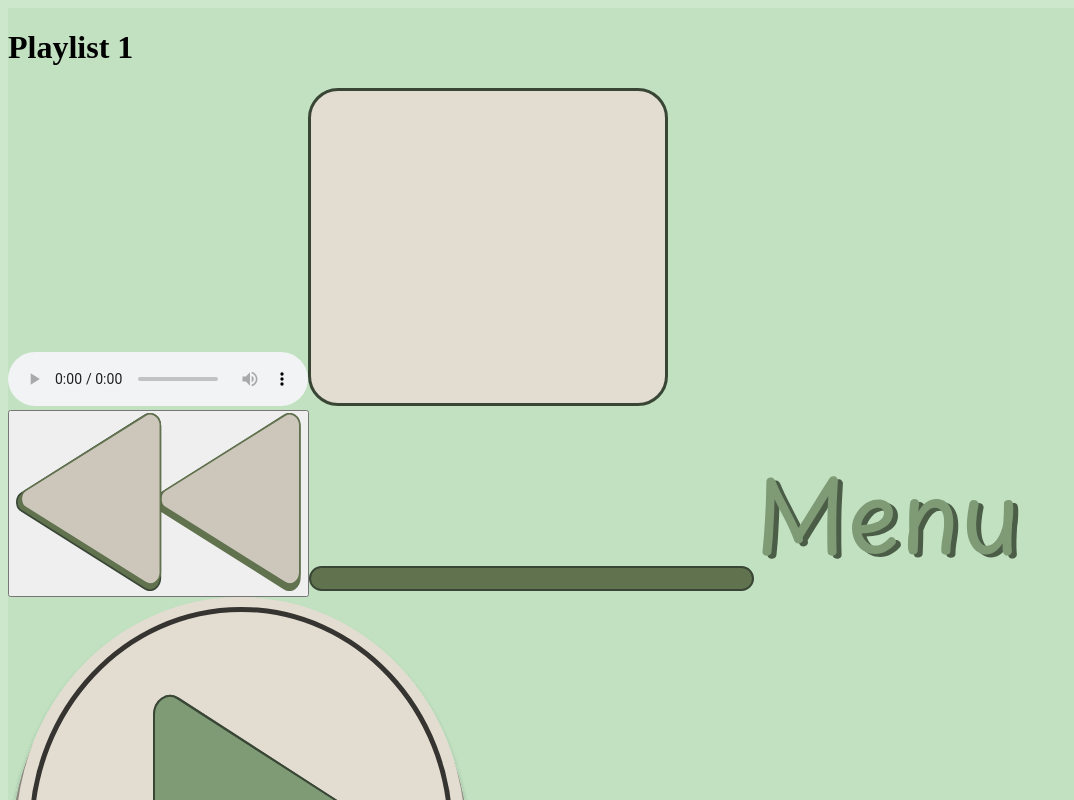
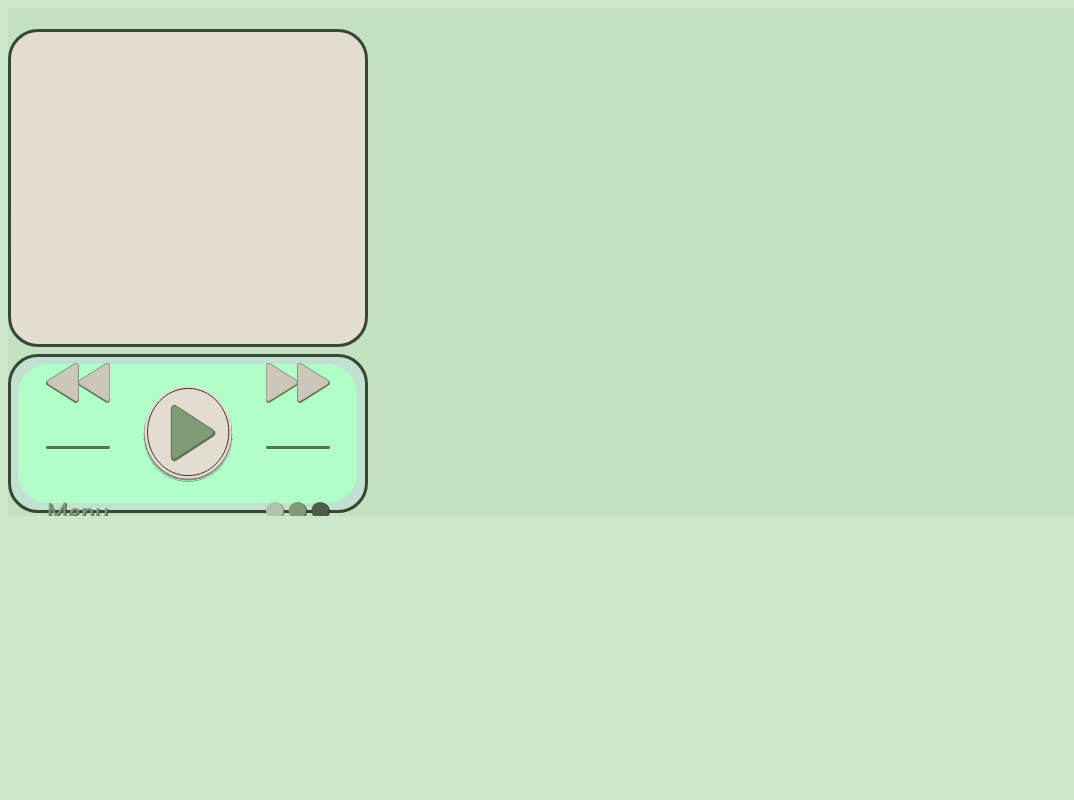
Before and after one commit to MarsP1/MusicApp, a React (Vite) app: page /playlist/1 in a window 1280 px wide. Shown: the top 800 px of the page, without its empty margins (0-1074 px from the left). Built offline with nearby package versions, Linux system fonts and the light colour scheme.

Commit message:
css stuff

```diff
--- /dev/null
+++ b/src/CSS/Player.css
@@ -0,0 +1,89 @@
+.ControlsPanel-Playlist {
+    position: relative;
+
+    width: 360px;
+    height: 165px;
+
+    display: flex;
+    justify-content: center;
+    align-items: center;
+}
+
+.ControlsBackground {
+    position: absolute;
+    inset: 0;
+
+    width: 100%;
+    height: 100%;
+
+    z-index: 0;
+}
+
+.LeftSide-Panel,
+.Center-Panel,
+.RightSide-Panel {
+    position: relative;
+    z-index: 1;
+}
+
+.LeftSide-Panel,
+.RightSide-Panel {
+    height: 100%;
+
+    display: flex;
+    flex-direction: column;
+    align-items: center;
+    justify-content: space-around;
+}
+
+.Center-Panel {
+    display: flex;
+    justify-content: center;
+    align-items: center;
+
+    height: 100%;
+    padding: 0 30px;
+}
+
+.PreviousButton-Playlist,
+.ForwardButton-Playlist {
+    width: 64px;
+    height: 64px;
+    object-fit: contain;
+}
+
+.LeftBracket-Playlist,
+.RightBracket-Playlist {
+    width: 64px;
+    height: 64px;
+    object-fit: contain;
+}
+
+.Menu-Playlist,
+.Circles-Playlist {
+    width: 64px;
+    height: 64px;
+    object-fit: contain;
+}
+
+.PlayIcon-Playlist {
+    width: 96px;
+    height: 96px;
+    object-fit: contain;
+}
+
+button {
+    background: transparent;
+    border: none;
+    outline: none;
+    box-shadow: none;
+
+    padding: 0;
+    margin: 0;
+
+    cursor: pointer;
+
+    display: flex;
+    align-items: center;
+    justify-content: center;
+}
--- a/src/Components/PlayerComponents/PlayPlaylist.jsx
+++ b/src/Components/PlayerComponents/PlayPlaylist.jsx
@@ -64,48 +64,64 @@ function Playlist({playerid}) {
 
     return(
 
-        <div>
+        <div className="Playlist-Container">
             <div className="TitleBackground-Playlist">
-                <h1 className="Title-Playlist">{playlist.name}</h1>
+                <h1 className="Title-Playlist">{playlist.title}</h1>
             </div>
             <audio
                 ref={audioRef}
                 onEnded={nextSong}
                 preload="auto"
-                controls
+
             />
 
-
-            <img className="CoverWindow-Playlist" src={CoverWindow}/>
-
-            <div className="ControlsPanel-Playlist">
-                <button>
-                    <img className="PreviousButton-Playlist" src={PreviousButton}/>
-                </button>
-                <img className="LeftBracket-Playlist" src={LeftBracket}/>
-
-                <img className="Menu-Playlist" src={Menu}/>
-
-                <img className="PlayIcon-Playlist" src={PlayIcon}/>
-                <img className="ForwardButton-Playlist" src={ForwardButton}/>
-                <img className="RightBracket-Playlist" src={RightBracket}/>
-                <img className="Circles-Playlist" src={Circles}/>
-
+            <div className="CoverFrame-Playlist">
+                <img className="CoverBackground-Playlist" src={CoverWindow}/>
+                <img className="CoverImage-Playlist" src={playlist.art} />
             </div>
 
 
-            <button onClick={previousSong}>
-                Previous
-            </button>
+            <div className="ControlsPanel-Playlist">
+                <img className="ControlsBackground" src={ControlsWindow}/>
+                <div className="LeftSide-Panel">
 
-            <button onClick={() => playSong(songCurrent)}>
-                Play
-            </button>
+                    <button onClick={previousSong}>
+                        <img className="PreviousButton-Playlist" src={PreviousButton}/>
+                    </button>
+                    <button>
+                        <img className="LeftBracket-Playlist" src={LeftBracket}/>
+                    </button>
+                    <button>
+                        <img className="Menu-Playlist" src={Menu}/>
+                    </button>
+                </div>
 
-            <button onClick={nextSong}>
-                Next
-            </button>
+                <div className="Center-Panel">
+                    <button onClick={() => playSong(songCurrent)}>
+                        <img className="PlayIcon-Playlist" src={PlayIcon}/>
+                    </button>
+                </div>
+
+                <div className="RightSide-Panel">
+
+                    <button onClick={nextSong}>
+                        <img className="ForwardButton-Playlist" src={ForwardButton}/>
+                    </button>
+
+                    <button>
+                        <img className="RightBracket-Playlist" src={RightBracket}/>
+                    </button>
+
+                    <button>
+                        <img className="Circles-Playlist" src={Circles}/>
+                    </button>
+
+                </div>
+            </div>
+
         </div>
     )
 };
 export default Playlist;
+
+//<img className="CoverWindow-Playlist" src={CoverWindow}/>
--- a/src/Data/TestPlaylist.jsx
+++ b/src/Data/TestPlaylist.jsx
@@ -6,7 +6,8 @@ const playlists = [
         songs: [
             {
                 title: "Maroon - Sugar",
-                source: "Maroon 5 - Sugar.mp3"
+                source: "Maroon 5 - Sugar.mp3",
+                art: "https://a1.mzstatic.com/r40/Music115/v4/ac/20/32/ac203235-b03b-0e60-e03d-1ea1ee53aceb/14UMGIM31675.rgb.jpg"
             },
             {
                 title: "JasonTheWeen - Summer UpTown V2",
--- a/src/Pages/Player.jsx
+++ b/src/Pages/Player.jsx
@@ -3,6 +3,7 @@ import { useParams } from "react-router-dom"
 import Playlist from "../Components/PlayerComponents/PlayPlaylist";
 import TestPlaylist from "../Data/TestPlaylist.jsx";
 
+import "../CSS/Player.css";
 
 function Player() {
 
```
